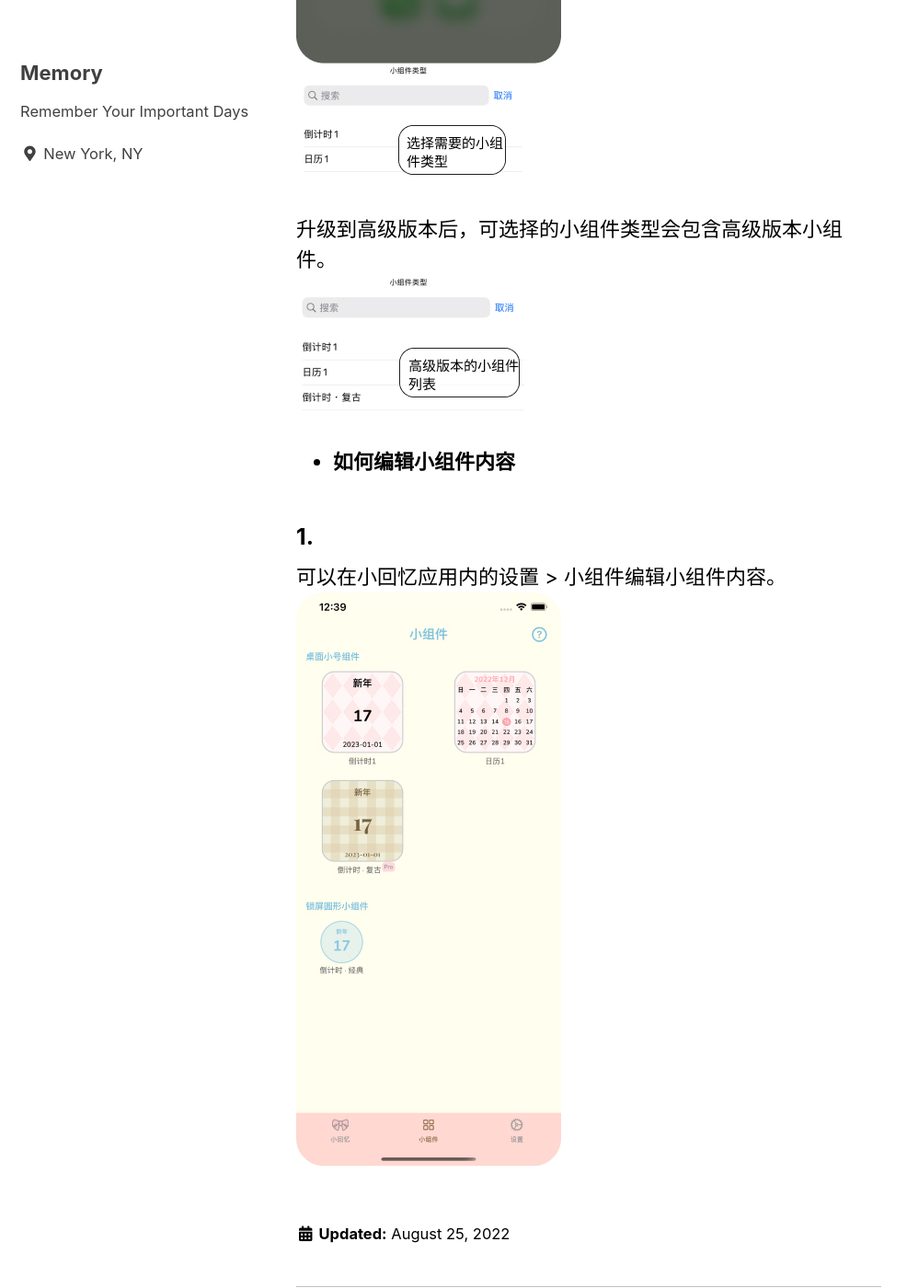
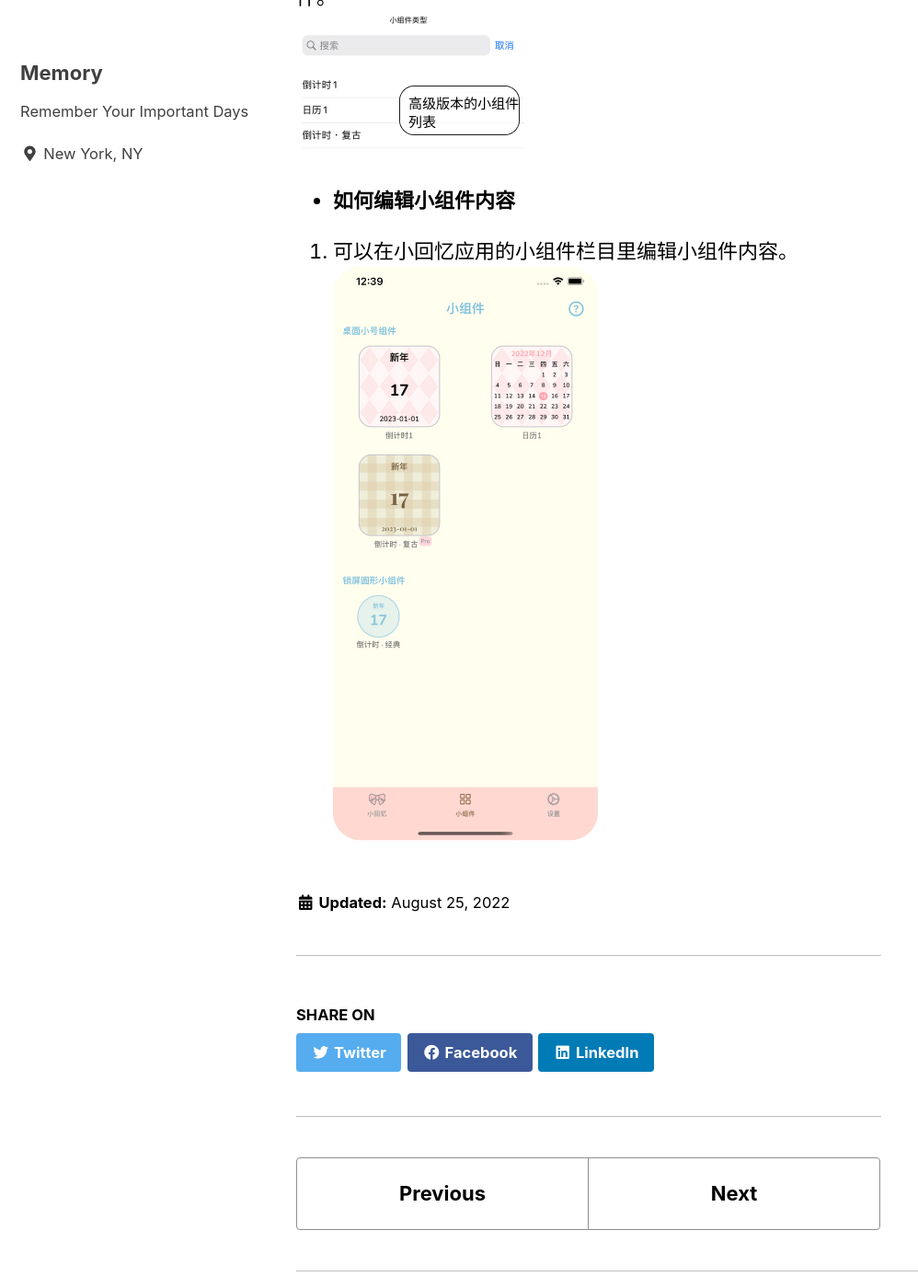
Before and after one commit to memoryteam/memoryteam.github.io, a Jekyll site: the page built from _posts/2022-08-11-widgettutorialzhhans.md, in a window 1280 px wide and 1400 px high, scrolled down 4024 px. Shown: the whole window at 92% size, without its empty margins (0-998 px from the left). Built offline with Jekyll 4.4.1, drawn with Linux system fonts in a browser that asks for light colours; cached includes are drawn as plain includes.

Commit message:
edit the tutorial format

```diff
--- a/_posts/2022-08-11-widgettutorialzhhans.md
+++ b/_posts/2022-08-11-widgettutorialzhhans.md
@@ -4,29 +4,24 @@ date: 2022-08-25
 # tags: [tutorial]
 ---
 
-- **如何添加小组件至桌面**
+- ### 如何添加小组件至桌面
 
-### 1.
-长按桌面空白处，点击最上方的“+”加号。\
+1. 长按桌面空白处，点击最上方的“+”加号。\
 ![Alt text](/images/tutorial_zhhans_1.jpg?raw=true "Optional Title")
 
-### 2.
-在组件列表里找到或搜索「小回忆」。\
+2. 在组件列表里找到或搜索「小回忆」。\
 ![Alt text](/images/tutorial_zhhans_2.jpg?raw=true "Optional Title")
 
-### 3.
-点击“添加小组件”。\
+3. 点击“添加小组件”。\
 ![Alt text](/images/tutorial_zhhans_3.jpg?raw=true "Optional Title")
 
 
-- **如何选择桌面小组件类型**
+- ### 如何选择桌面小组件类型
 
-### 1.
-添加初始小组件至桌面后，长按小组件，点击“编辑小组件”进行编辑。\
+1. 添加初始小组件至桌面后，长按小组件，点击“编辑小组件”进行编辑。\
 ![Alt text](/images/tutorial_zhhans_4.jpg?raw=true "Optional Title")
 
-### 2.
-点击"小组件类型"选择需要的小组件类型。\
+2. 点击"小组件类型"选择需要的小组件类型。\
 ![Alt text](/images/tutorial_zhhans_5.jpg?raw=true "Optional Title")
 \
 ![Alt text](/images/tutorial_zhhans_5_1.jpg?raw=true "Optional Title")
@@ -37,6 +32,5 @@ date: 2022-08-25
 
 - **如何编辑小组件内容**
 
-### 1.
-可以在小回忆应用内的设置 > 小组件编辑小组件内容。\
+1. 可以在小回忆应用的小组件栏目里编辑小组件内容。\
 ![Alt text](/images/tutorial_zhhans_6.jpg?raw=true "Optional Title")
```
Also changed, not shown: _posts/2022-08-11-widgettutorialen.md (+1 -0 lines), _posts/2022-08-11-widgettutorialzhhant.md (+11 -16 lines).
